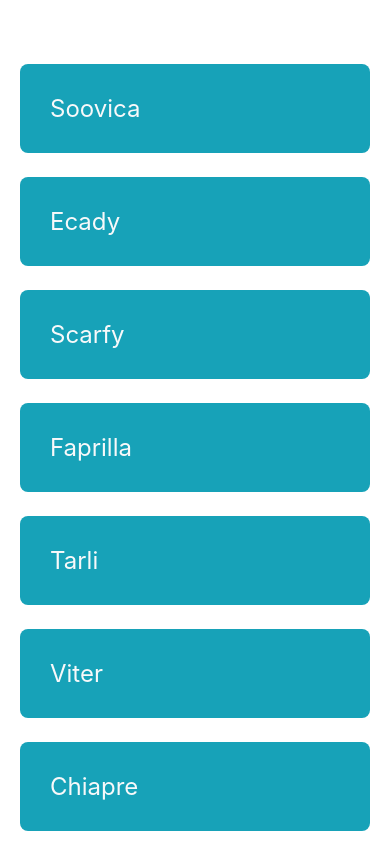
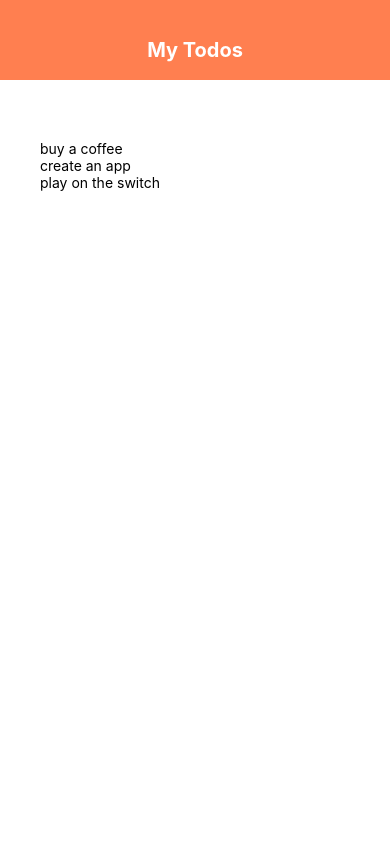
Before and after one commit to AhorIsaac/expo-dev, a React Native app: screen / in a window 390 px wide. Built offline with nearby package versions, Linux system fonts and the light colour scheme.

Commit message:
expo: making the todo app pt. 1

```diff
--- a/App.js
+++ b/App.js
@@ -1,45 +1,30 @@
 import { StatusBar } from "expo-status-bar";
 import { useState } from "react";
-import {
-  StyleSheet,
-  Text,
-  View,
-  FlatList,
-  TouchableOpacity,
-} from "react-native";
+import { FlatList, StyleSheet, Text, View } from "react-native";
+import { Header } from "./components";
 
 const App = () => {
-  const [people, setPeople] = useState([
-    { name: "Soovica", id: 1 },
-    { name: "Ecady", id: 2 },
-    { name: "Scarfy", id: 3 },
-    { name: "Faprilla", id: 4 },
-    { name: "Tarli", id: 5 },
-    { name: "Viter", id: 6 },
-    { name: "Chiapre", id: 7 },
+  const [todos, setTodos] = useState([
+    { text: "buy a coffee", key: 1 },
+    { text: "create an app", key: 2 },
+    { text: "play on the switch", key: 3 },
   ]);
-
-  const pressHandler = (id) => {
-    console.log("🚀 ~ file: App.js:14 ~ pressHandler ~ id:", id);
-    setPeople((prevPeople) => {
-      return prevPeople.filter((person) => person.id != id);
-    });
-  };
 
   return (
     <View style={styles.container}>
-      <FlatList
-        keyExtractor={(item) => item.id}
-        data={people}
-        renderItem={({ item }) => (
-          <TouchableOpacity onPress={() => pressHandler(item.id)}>
-            <Text style={styles.item}>{item.name}</Text>
-          </TouchableOpacity>
-        )}
-        indicatorStyle="white"
-      />
+      {/* header */}
+      <Header />
 
-      <StatusBar style="auto" />
+      <View style={styles.content}>
+        {/* todo form */}
+
+        <View style={styles.list}>
+          <FlatList
+            data={todos}
+            renderItem={({ item }) => <Text>{item.text}</Text>}
+          />
+        </View>
+      </View>
     </View>
   );
 };
@@ -48,18 +33,12 @@
   container: {
     flex: 1,
     backgroundColor: "#fff",
-    paddingTop: 40,
-    paddingHorizontal: 20,
-    // alignItems: "center",
-    // justifyContent: "center",
   },
-  item: {
-    marginTop: 24,
-    padding: 30,
-    backgroundColor: "#17a2b8",
-    fontSize: 24,
-    color: "#f8f9fa",
-    borderRadius: 8,
+  content: {
+    padding: 40,
+  },
+  list: {
+    marginTop: 20,
   },
 });
 
--- /dev/null
+++ b/components/Header.js
@@ -0,0 +1,26 @@
+import React from "react";
+import { Text, View, StyleSheet } from "react-native";
+
+const Header = () => {
+  return (
+    <View style={styles.header}>
+      <Text style={styles.title}>My Todos</Text>
+    </View>
+  );
+};
+
+const styles = StyleSheet.create({
+  header: {
+    height: 80,
+    paddingTop: 38,
+    backgroundColor: "coral",
+  },
+  title: {
+    color: "white",
+    textAlign: "center",
+    fontSize: 20,
+    fontWeight: "bold",
+  },
+});
+
+export default Header;
--- /dev/null
+++ b/components/index.js
@@ -0,0 +1,3 @@
+import Header from "./Header";
+
+export { Header };
```
